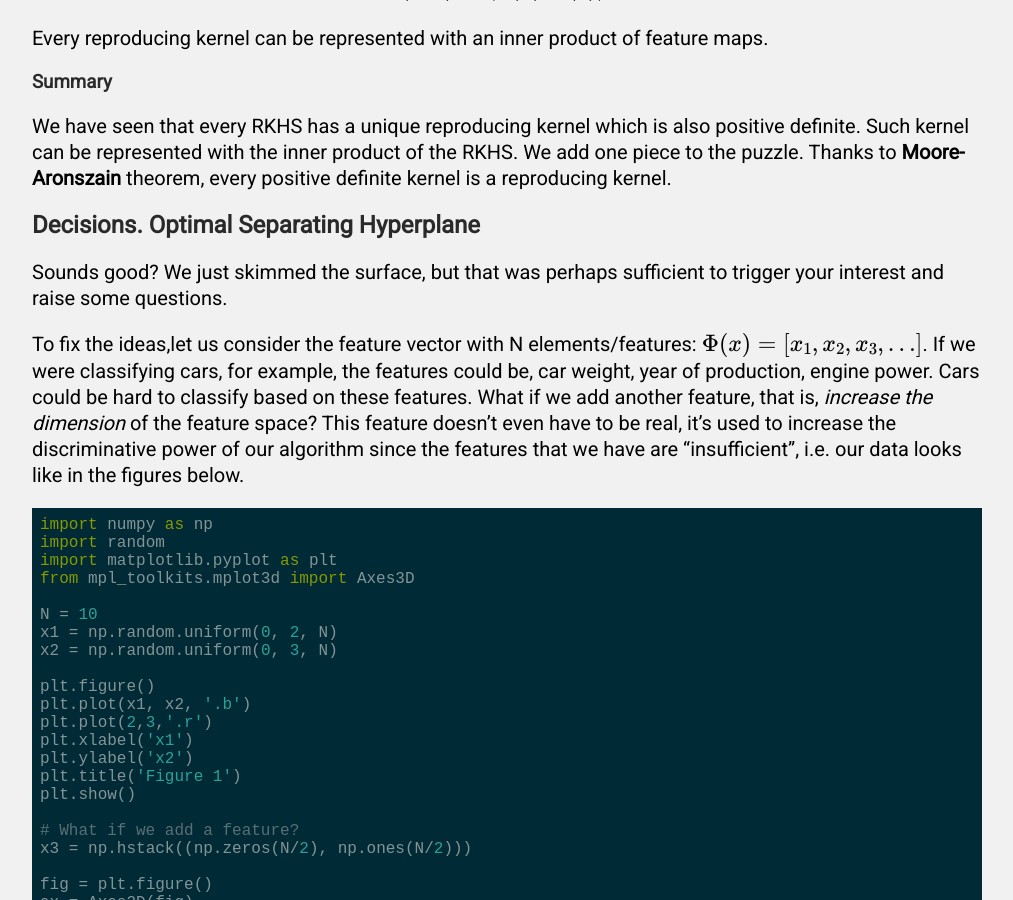
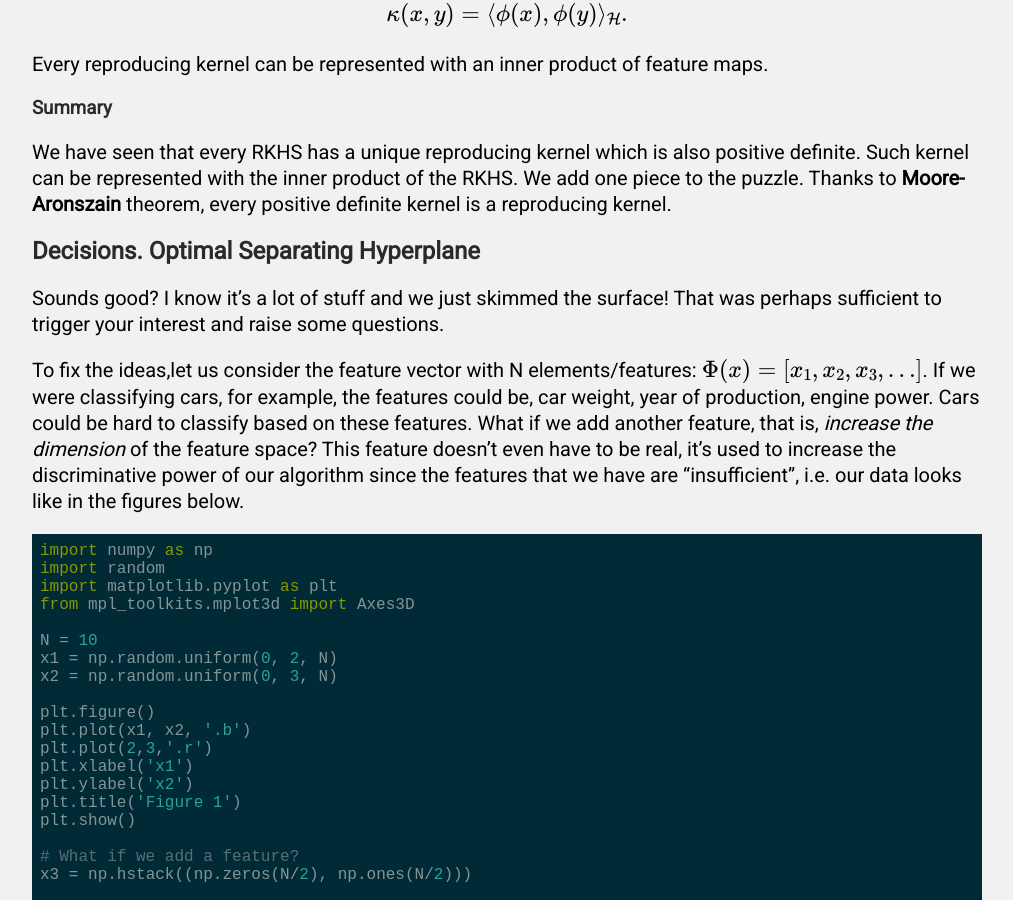
Before and after one commit to FullSimplify/FullSimplify.github.io, a Jekyll site: the page built from _posts/2000-01-02-Support-Vector-Machines,-a-Gentle-Introduction.md, in a window 1280 px wide and 900 px high, scrolled down 4360 px. Shown: the whole window, without its empty margins (133-1146 px from the left). Built offline with Jekyll 4.4.1, drawn with Linux system fonts in a browser that asks for light colours; formulas are drawn with MathJax 3; some of the changed text lies outside the part shown.

Commit message:
Update 2000-01-02-Support-Vector-Machines,-a-Gentle-Introduction.md

```diff
--- a/_posts/2000-01-02-Support-Vector-Machines,-a-Gentle-Introduction.md
+++ b/_posts/2000-01-02-Support-Vector-Machines,-a-Gentle-Introduction.md
@@ -139,7 +137,7 @@
 
 ## Decisions. Optimal Separating Hyperplane
 
-Sounds good? We just skimmed the surface, but that was perhaps sufficient to trigger your interest and raise some questions.
+Sounds good? I know it's a lot of stuff and we just skimmed the surface! That was perhaps sufficient to trigger your interest and raise some questions.
 
 To fix the ideas,let us consider the feature vector with N elements/features: $$\Phi(x)=[x_1,x_2,x_3,…]$$. If we were classifying cars, for example, the features could be, car weight, year of production, engine power. Cars could be hard to classify based on these features. What if we add another feature, that is, *increase the dimension* of the feature space? This feature doesn't even have to be real, it's used to increase the discriminative power of our algorithm since the features that we have are "insufficient", i.e. our data looks like in the figures below.
 
```
Also changed, not shown: other parts of _posts/2000-01-02-Support-Vector-Machines,-a-Gentle-Introduction.md (+1 -3 lines).
